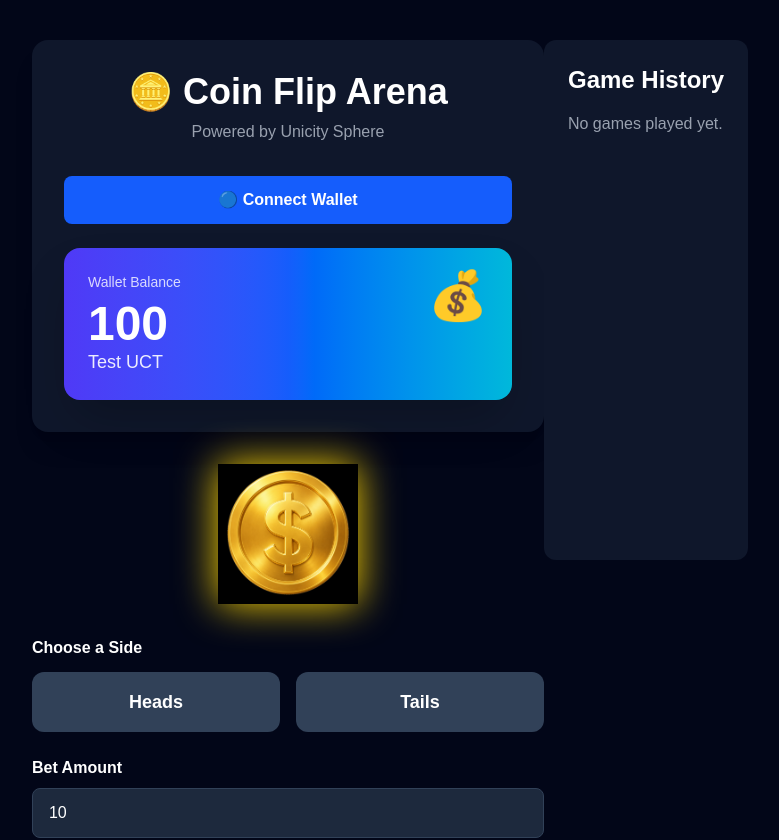
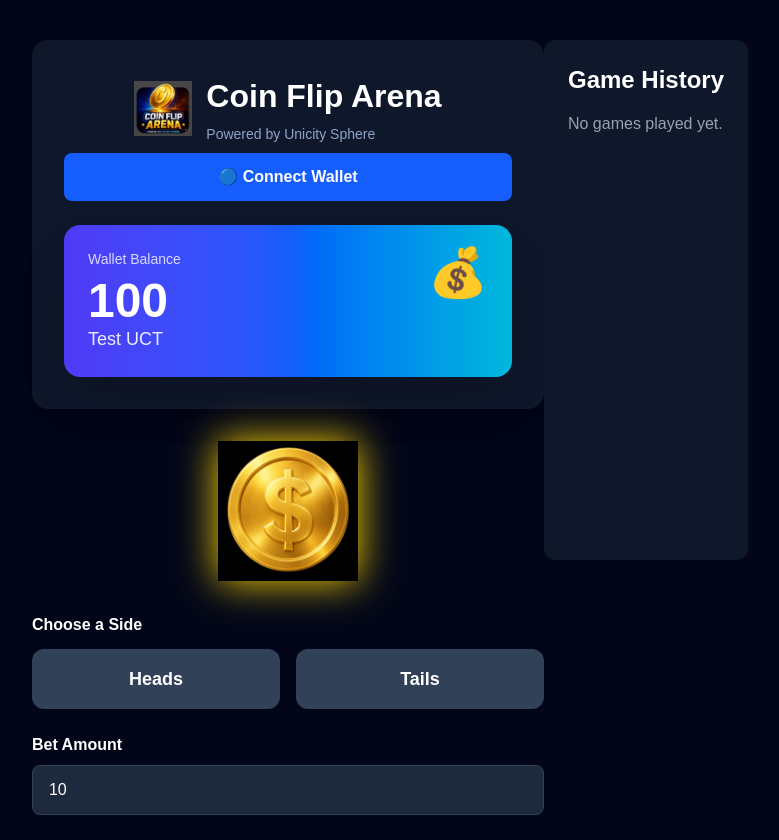
Before and after one commit to chehan011/sphere-coin-flip, a Next.js app: page / in a window 1280 px wide. Shown: the top 840 px of the page, without its empty margins (250-1029 px from the left). Built offline with nearby package versions, Linux system fonts and the light colour scheme.

Commit message:
Update Sphere logo

```diff
--- a/app/globals.css
+++ b/app/globals.css
@@ -64,3 +64,29 @@ body {
 .coin-glow {
   filter: drop-shadow(0 0 20px gold);
 }
+
+.app-logo {
+  display: flex;
+  align-items: center;
+  justify-content: center;
+  gap: 14px;
+  margin-bottom: 8px;
+}
+
+.sphere-logo {
+  width: 58px;
+  height: 58px;
+  object-fit: contain;
+}
+
+.app-logo h1 {
+  margin: 0;
+  font-size: 32px;
+  font-weight: 800;
+}
+
+.app-logo p {
+  margin: 4px 0 0;
+  color: #8ea4c7;
+  font-size: 14px;
+}
--- a/app/page.tsx
+++ b/app/page.tsx
@@ -185,13 +185,18 @@ setStreak(0);
 
         <div className="bg-slate-900 rounded-2xl shadow-xl p-8">
 
-          <h1 className="text-4xl font-bold text-center">
-            🪙 Coin Flip Arena
-          </h1>
+         <div className="app-logo">
+  <img
+    src="/sphere-logo.png"
+    alt="Sphere"
+    className="sphere-logo"
+  />
+  <div>
+    <h1>Coin Flip Arena</h1>
+    <p>Powered by Unicity Sphere</p>
+  </div>
+</div>
 
-          <p className="text-center text-gray-400 mt-2 mb-8">
-            Powered by Unicity Sphere
-          </p>
 
           <button
   onClick={connectWallet}
@@ -270,7 +275,6 @@ setStreak(0);
       Flipping...
     </p>
   )}
-
 </div>
 
           <div className="mt-8">
```
Also changed, not shown: public/sphere-logo.png (added).
